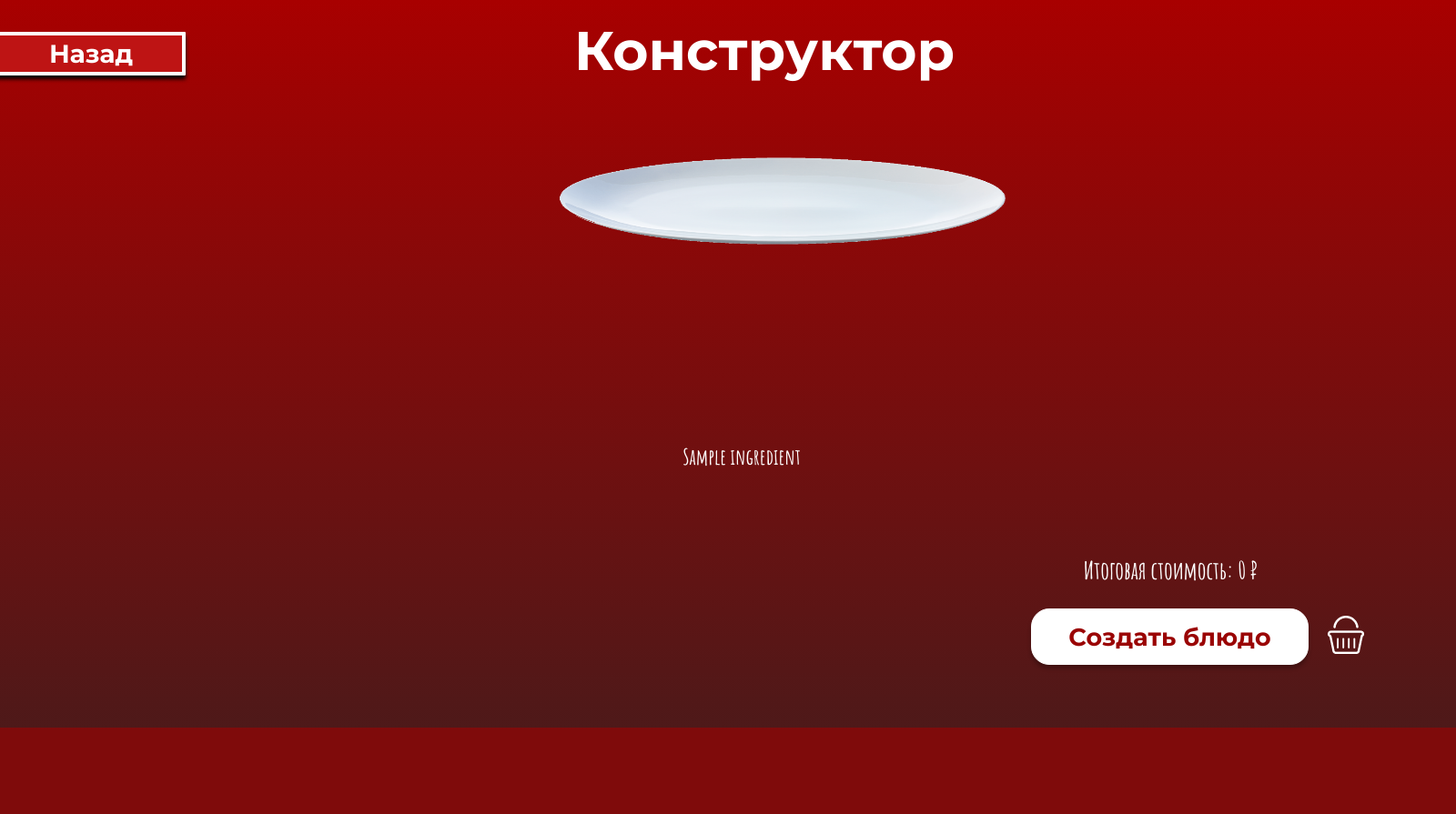
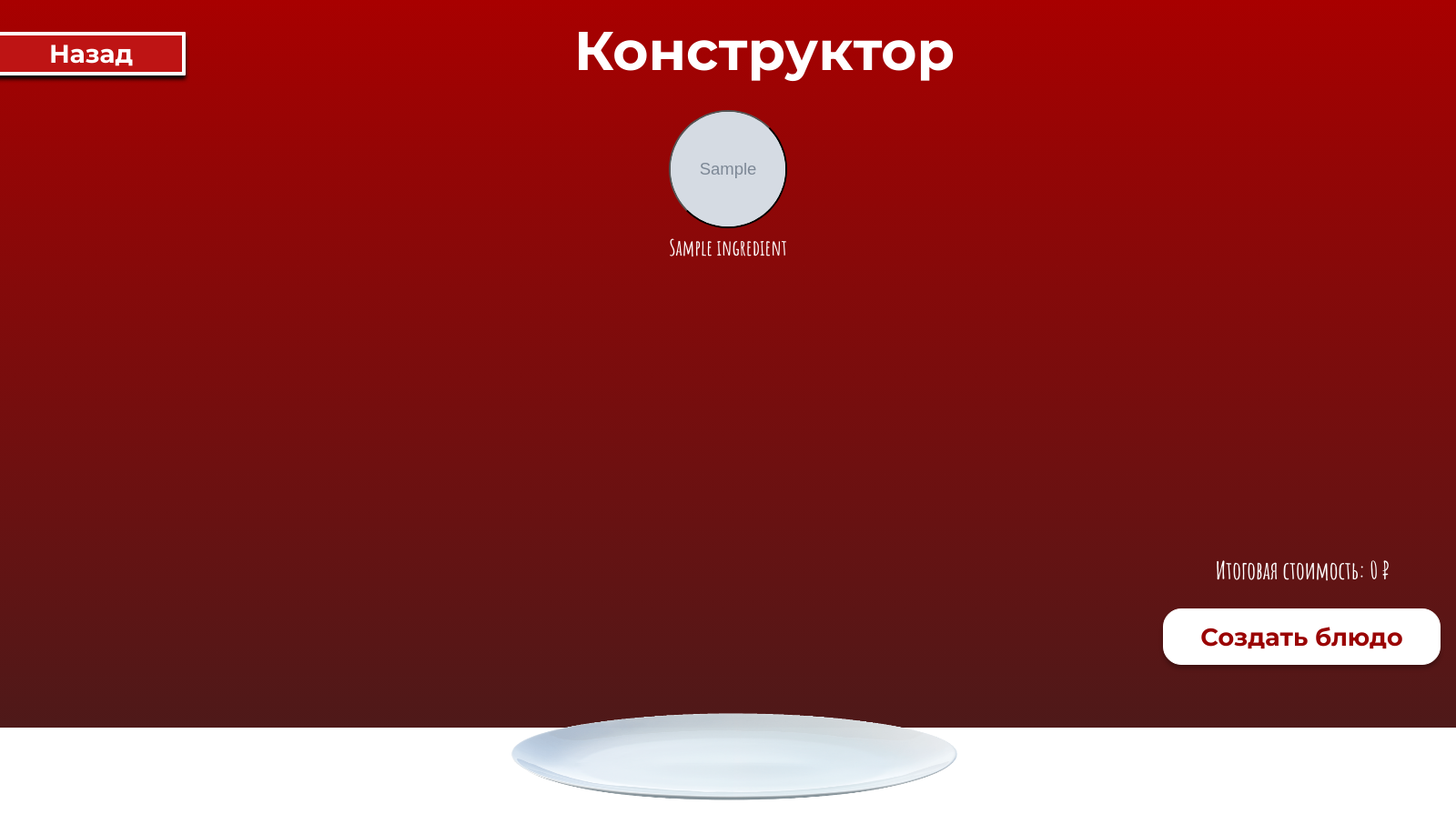
Before and after one commit to ShapovalSergey/diploma, a Django app: page /constructor/free in a window 1600 px wide; the page is wider, and only the part inside the window is pictured. Shown: the top 895 px of that part at 91% size. Before the commit the page ends 800 px from the top of that part, so only its background shows below. Run offline with Django 4.2, Linux system fonts and the light colour scheme; tables that the repository leaves empty hold one stand-in row (values such as "Sample post"); grey boxes marked "Sample" are stand-in pictures; some libraries are stand-ins or nearby versions.

Commit message:
Исправление отображения компонентов в свободном конструкторе

```diff
--- a/site1/diplom/static/css/constructor.css
+++ b/site1/diplom/static/css/constructor.css
@@ -242,8 +242,8 @@ body::-webkit-scrollbar
 {
     position:relative;
     margin-top: 30px;
-    margin-left: 15px;
-    margin-right: 15px;
+    margin-left: 0px;
+    margin-right: 0px;
     width: 130px;
     height: 130px;
     flex-shrink: 0;
--- a/site1/diplom/templates/free_constructor.html
+++ b/site1/diplom/templates/free_constructor.html
@@ -23,11 +23,11 @@
             {% if ing.count > 11 %}
             <div class="wrapper" style="grid-template-columns: repeat({{ing.count}}, 130px);justify-content:start;" id="wrapper1">
             {% else %}
-            <div class="wrapper" style="grid-template-columns: repeat({{ing.count}}, 130px);" id="wrapper1"></div>
+            <div class="wrapper" style="grid-template-columns: repeat({{ing.count}}, 130px);" id="wrapper1">
             {% endif %}
                 {% if ing.count > 0 %}
                 {% for i in ing %}
-              <div><button class="components" id="{{i.id}}"><img class="image" src="{% static ""%}images/ingridients/{{i.image}}" style="cursor: pointer;border-radius: 130px;position: absolute;top: 0%;left: 0%;"></button> <div class="CIname" style="margin-top: 5px; margin-left: 30px;">{{i.name}}</div></div>
+              <div><button class="components" id="{{i.id}}"><img class="image" src="{% static ""%}images/ingridients/{{i.image}}" style="cursor: pointer;border-radius: 130px;position: absolute;top: 0%;left: 0%;"></button> <div class="CIname" style="margin-top: 5px; margin-left: 0px;">{{i.name}}</div></div>
                 {% endfor %}
                 {% endif %}
             </div>
@@ -41,7 +41,7 @@
                 {% if ing.count > 11 %}
                 <div class="wrapper2" style="grid-template-columns: repeat({{ing.count}}, 160px);justify-content:start;" id="wrapper2">
                 {% else %}
-                <div class="wrapper2" style="grid-template-columns: repeat({{ing.count}}, 160px);" id="wrapper2"></div>
+                <div class="wrapper2" style="grid-template-columns: repeat({{ing.count}}, 160px);" id="wrapper2">
                 {% endif %}
                 {% if ing.count > 0 %}
                 {% for i in ing %}
```
